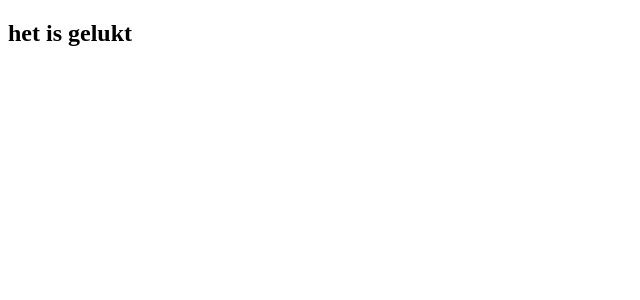
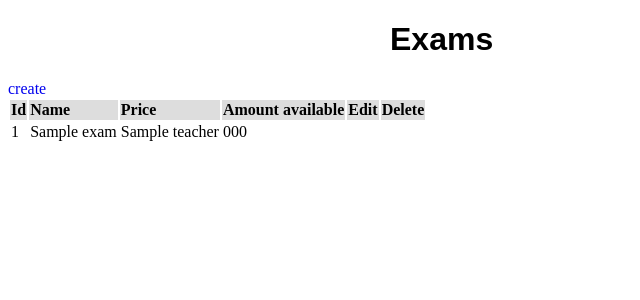
Before and after one commit to oguzhana28/login, a PHP site: template view/beveiligd/index.php in a window 1280 px wide. Shown: the top 300 px of the page, without its empty margins (0-640 px from the left). Run offline with PHP 8.4, Linux system fonts and the light colour scheme; the template is opened without the code that fills it: most values are stand-ins (such as "Sample title", 1, 10 or a date in 2020); some libraries are stand-ins or nearby versions.

Commit message:
no message

```diff
--- a/public/css/style.css
+++ b/public/css/style.css
@@ -14,7 +14,7 @@ input.input {
 }
 
 input.button {
-    margin-top: 50px;
+    margin-top: 46px;
     margin-left: -80px;
 }
 
@@ -29,12 +29,14 @@ form {
 
 p {
     width: 300px;
+    margin-top: 10px;
     margin-left: auto;
     margin-right: auto;
 }
 
 h1 {
-    width: 400px;
+    font-family: arial;
+    width: 500px;
     margin-left: auto;
     margin-right: auto;
 }
@@ -51,13 +53,17 @@ a {
 }
 
 a.register {
+    font-family: arial;
+    font-size: 10pt;
     margin-left: 30px;
     margin-top: -40px;
     float: right;
 }
 
 p.register {
-    margin-left: 30px;
+    font-family: arial;
+    font-size: 10pt;
+    margin-left: 50px;
     margin-top: -40px;
     float: right
 }
--- a/public/index.php
+++ b/public/index.php
@@ -1,4 +1,5 @@
 <?php
+session_start();
 
 define("ROOT", dirname(__DIR__) . DIRECTORY_SEPARATOR);
 
--- a/view/beveiligd/index.php
+++ b/view/beveiligd/index.php
@@ -1,13 +1,40 @@
-<!DOCTYPE html>
-<html lang="en">
+<div class="Page">
+    <h1>Exams</h1>
+</div>
+<div id="Container">
+    <div class="examList">
+       <a href="<?= URL ?>admin/createExam">create</a>
+        <table>
+            <thead style="background-color: #ddd; font-weight: bold;">
+                <tr>
+                    <td class="header">Id</td>
+                    <td class="header">Name</td>
+                    <td class="header">Price</td>
+                    <td class="header">Amount available</td>
+                    <td class="header">Edit</td>
+                    <td class="header">Delete</td>
+                </tr>
+            </thead>
+            <tbody>
+                <?php foreach ($exams as $exam) { ?>
+                    <tr class="stockList">
+                        <td class="content">
+                            <?= $exam['id']; ?>
+                        </td>
+                        <td class="content">
+                            <?= $exam['name']; ?>
+                        </td>
+                        <td class="content">
+                            <?= $exam['teacher']; ?>
+                        </td>
+                        <td class="content">
+                            <?= $exam['studentnumber']; ?>
+                        </td>
+                    </tr>
+                    <?php } ?>
+            </tbody>
 
-<head>
-    <meta charset="UTF-8">
-    <title>Document</title>
-</head>
 
-<body>
-    <h2>het is gelukt</h2>
-</body>
-
-</html>
+        </table>
+    </div>
+</div>
```
Also changed, not shown: controller/beveiligdController.php (added, +8 -0 lines), model/homeModel.php (+14 -1 lines), view/register/index.php (+5 -5 lines).
